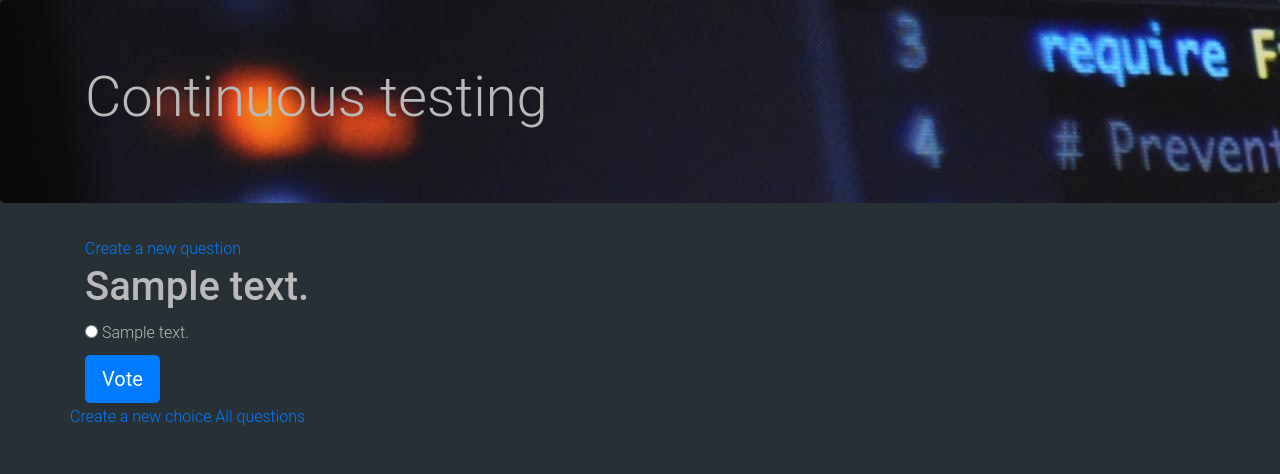
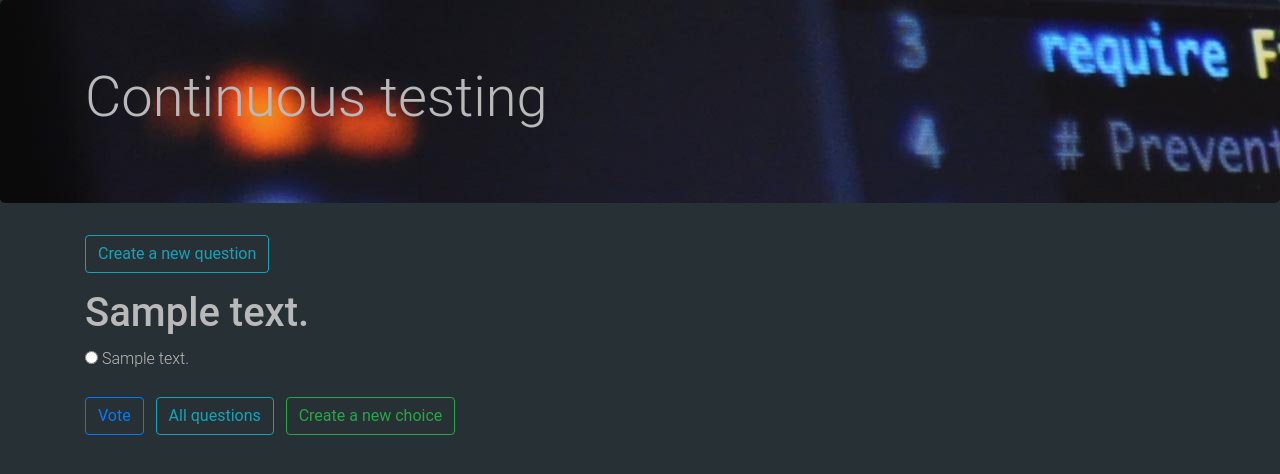
Before and after one commit to NielsTalens/ct-training, a Django app: page /polls/1/ in a window 1280 px wide. Shown: the part 60-534 px from the top of the page. Run offline with Django 3.2, Linux system fonts and the light colour scheme; tables that the repository leaves empty hold one stand-in row (values such as "Sample post"); some libraries are stand-ins or nearby versions.

Commit message:
feature: Create choices are based on the question
- Send question to to the form end retrieve the id to display in the
pull down menu

```diff
--- a/polls/templates/polls/base.html
+++ b/polls/templates/polls/base.html
@@ -37,11 +37,10 @@
         <main class="container">
           <div class="row">
             <div class="col">
-                  <a href="{% url 'polls:create-question' %}">Create a new question</a>
-
-                {% block content %}
-                {% endblock %}
-                </div>
+              <a class="btn btn-outline-info mb-3" href="{% url 'polls:create-question' %}">Create a new question</a>
+              {% block content %}
+              {% endblock %}
+            </div>
             </div>
         </main>
     </div>
--- a/polls/templates/polls/create_choice.html
+++ b/polls/templates/polls/create_choice.html
@@ -9,6 +9,6 @@
   <!-- Using the formset -->
   {{ form }}
 
-  <input type="submit" value="Submit">
+  <input class="btn btn-outline-primary ml-2" type="submit" value="Submit">
 </form>
 {% endblock %}
--- a/polls/templates/polls/create_question.html
+++ b/polls/templates/polls/create_question.html
@@ -8,6 +8,7 @@
   <!-- Using the formset -->
   {{ form }}
 
-  <input type="submit" value="Submit">
+  <input class="btn btn-outline-primary mr-2" type="submit" value="Submit">
 </form>
+<a class="btn btn-outline-info mt-3 mr-2" href="{% url 'polls:index' %}">All questions</a>
 {% endblock %}
--- a/polls/templates/polls/detail.html
+++ b/polls/templates/polls/detail.html
@@ -18,12 +18,8 @@
 		<input type="radio" name="choice" id="choice{{ forloop.counter }}" value="{{ choice.id }}">
 		<label for="choice{{ forloop.counter }}">{{ choice.choice_text }}</label><br>
 	{% endfor %}
-	<input class="btn btn-primary btn-lg" type="submit" value="Vote">
+	<input class="btn btn-outline-primary mt-3 mr-2" type="submit" value="Vote">
+	<a class="btn btn-outline-info mt-3 mr-2" href="{% url 'polls:index' %}">All questions</a>
+	<a class="btn btn-outline-success mt-3 mr-2" href="{% url 'polls:create-choice' question.id %}">Create a new choice</a>
 	</form>
-	<div class="row">
-		<p>
-			<a href="{% url 'polls:create-choice' question.id %}">Create a new choice</a>
-			<a href="{% url 'polls:index' %}">All questions</a>
-		</p>
-	</div>
 {% endblock %}
--- a/polls/views.py
+++ b/polls/views.py
@@ -56,12 +56,12 @@ def create_choice(request, question_id):
 	question = get_object_or_404(Question, pk=question_id)
 
 	if request.method == 'POST':
-		form = NewChoiceForm(request.POST, instance=question)
+		form = NewChoiceForm(request.POST, question=question)
 		if form.is_valid():
 				form.save()
-				return HttpResponseRedirect(reverse('polls:index'))
+				return HttpResponseRedirect(reverse('polls:detail', args=(question.id,)))
 	else:
-			form = NewChoiceForm()
+			form = NewChoiceForm(question=question)
 
 	context = {'form':form, 'question':question}
 	return render(request, 'polls/create_choice.html', context)
```
Also changed, not shown: polls/forms.py (+13 -11 lines), polls/templates/polls/results.html (+2 -6 lines).
